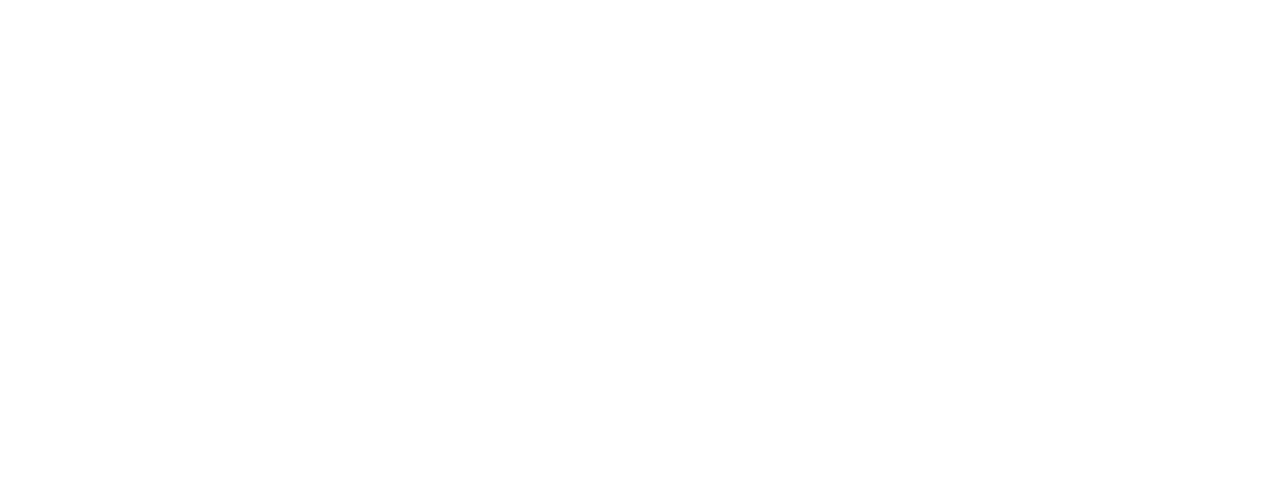
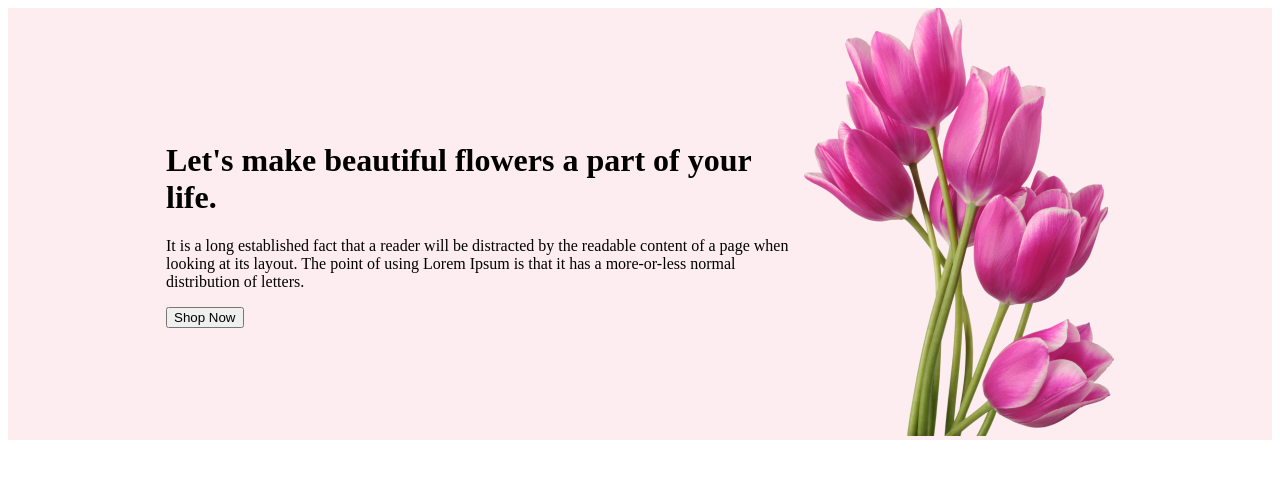
Before and after one commit to MirajMalik/Flower-Shop-Project, a plain HTML site: page index.html in a window 1280 px wide. Drawn offline with Linux system fonts and the light colour scheme.

Commit message:
banner page added

```diff
--- a/index.html
+++ b/index.html
@@ -4,8 +4,24 @@
     <meta charset="UTF-8">
     <meta name="viewport" content="width=device-width, initial-scale=1.0">
     <title>Flower Shop</title>
+    <link rel="stylesheet" href="styles/style.css">
 </head>
 <body>
+    <header>
+        <div class="container banner">
+            <div class="banner-text">
+                <h1>Let's make beautiful flowers a part of your life.</h1>
+                <p>It is a long established fact that a reader will be distracted by the readable content of a page when looking at its layout. The point of using Lorem Ipsum
+                    is that it has a more-or-less normal distribution of letters.</p>
+                <button>Shop Now</button>
+
+            </div>
+            <div class="banner-img">
+                <img src="Flower Asset/pngwing 6.png" alt="" srcset="">
+
+            </div>
+        </div>
+    </header>
 
 </body>
 </html>
--- /dev/null
+++ b/styles/style.css
@@ -0,0 +1,24 @@
+<style>
+@import url('https://fonts.googleapis.com/css2?family=Lato:ital,wght@0,100;0,300;0,400;0,700;0,900;1,100;1,300;1,400;1,700;1,900&family=Open+Sans:ital,wght@0,300..800;1,300..800&family=Work+Sans:ital,wght@0,100..900;1,100..900&display=swap');
+</style>
+
+*{
+    margin: 0px;
+    padding: 0px;
+}
+
+header{
+    background-color:rgba(229, 84, 115, 0.10);
+}
+
+.container{
+    width: 75%;
+    max-width: 1440px;
+    margin: 0 auto;
+}
+
+.banner{
+    display: flex;
+    align-items:center;
+    justify-content: space-between;
+}
```
